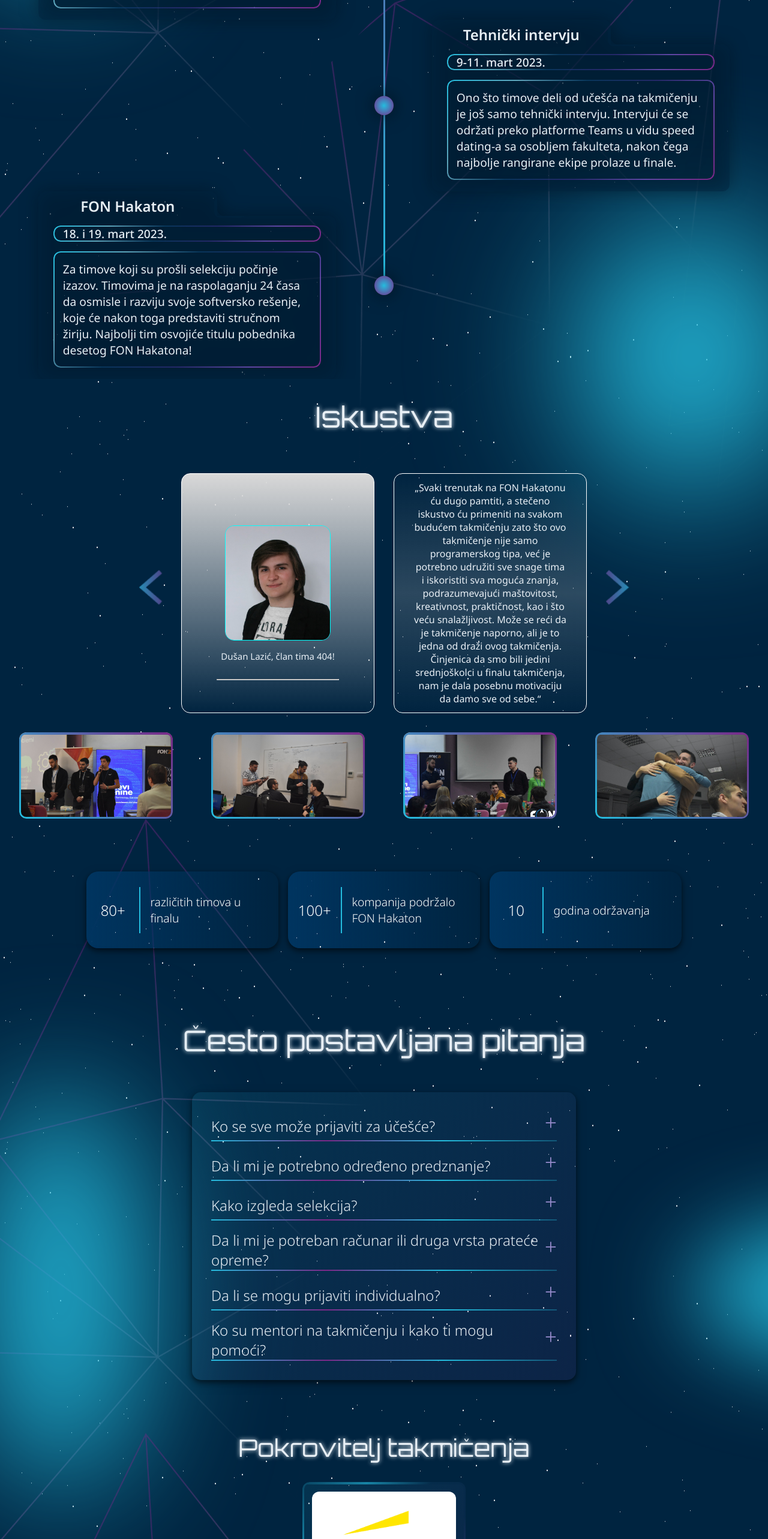
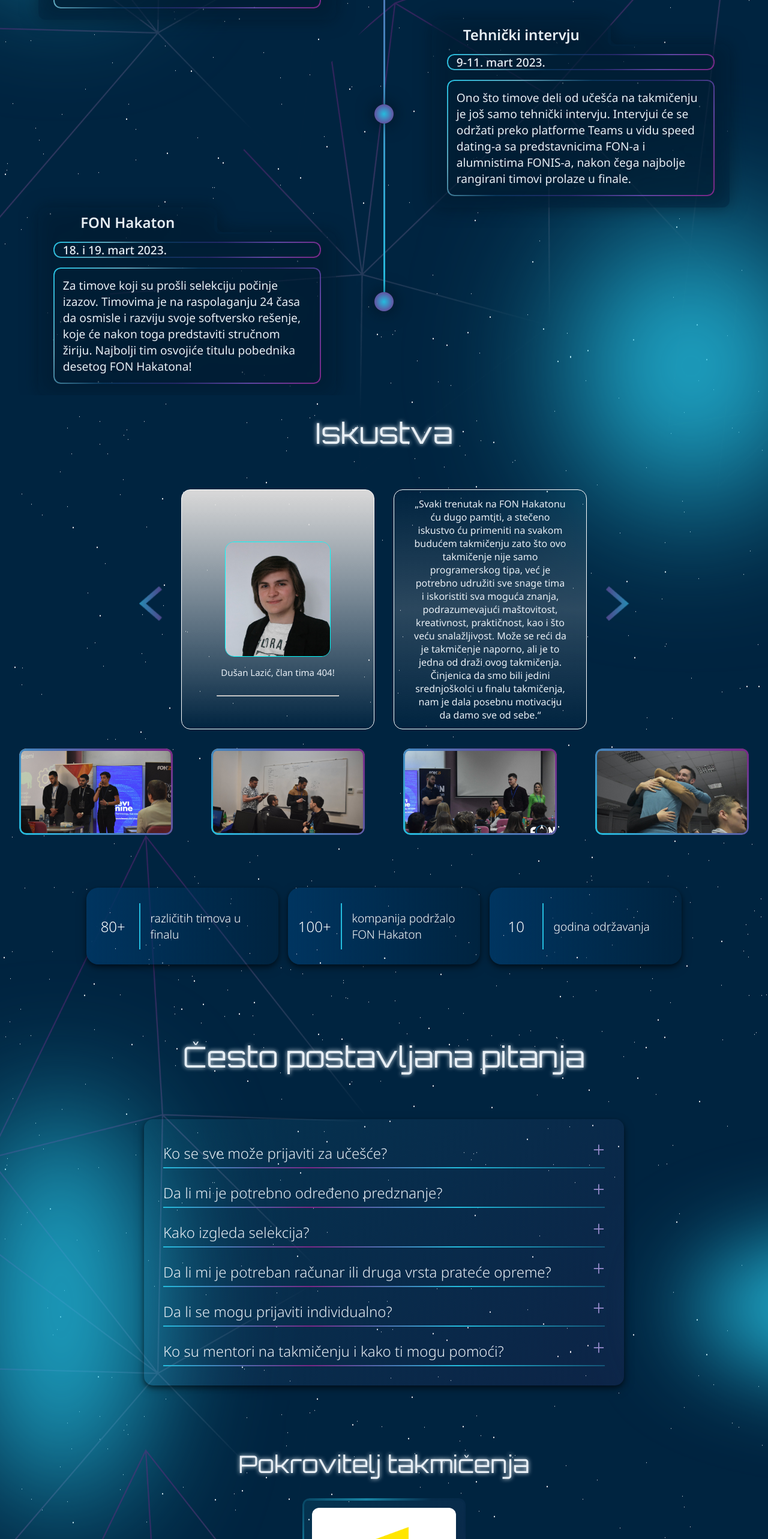
Before and after one commit to IlijaTrifke/fon_hakaton23, a React (Create React App) app: page /#/ in a window 1280 px wide. Shown: the part 2900-5466 px from the top of the page at 60% size. Built offline with nearby package versions, Linux system fonts and the light colour scheme; what upload-js would draw is missing.

Commit message:
agenda text

```diff
--- a/src/components/agenda/Agenda.jsx
+++ b/src/components/agenda/Agenda.jsx
@@ -140,8 +140,8 @@ const Agenda = () => {
               <p className="agn-descr">
                 Ono što timove deli od učešća na takmičenju je još samo tehnički
                 intervju. Intervjui će se održati preko platforme Teams u vidu
-                speed dating-a sa osobljem fakulteta, nakon čega najbolje
-                rangirane ekipe prolaze u finale.
+                speed dating-a sa predstavnicima FON-a i alumnistima FONIS-a,
+                nakon čega najbolje rangirani timovi prolaze u finale.
               </p>
             </div>
           </div>
--- a/src/components/faq/faq.scss
+++ b/src/components/faq/faq.scss
@@ -59,7 +59,7 @@
 
 .faq-box {
   border-radius: 15px;
-  width: 40rem;
+  width: 50rem;
   // min-height: 20rem;
   max-width: 80%;
   align-self: center;
@@ -192,7 +192,7 @@
 
 .show {
   height: 60%;
-  max-height: 290px;
+  max-height: 500px;
   transition: all 0.3s cubic-bezier(1, 0, 1, 0);
   padding-bottom: 1rem;
 }
```
